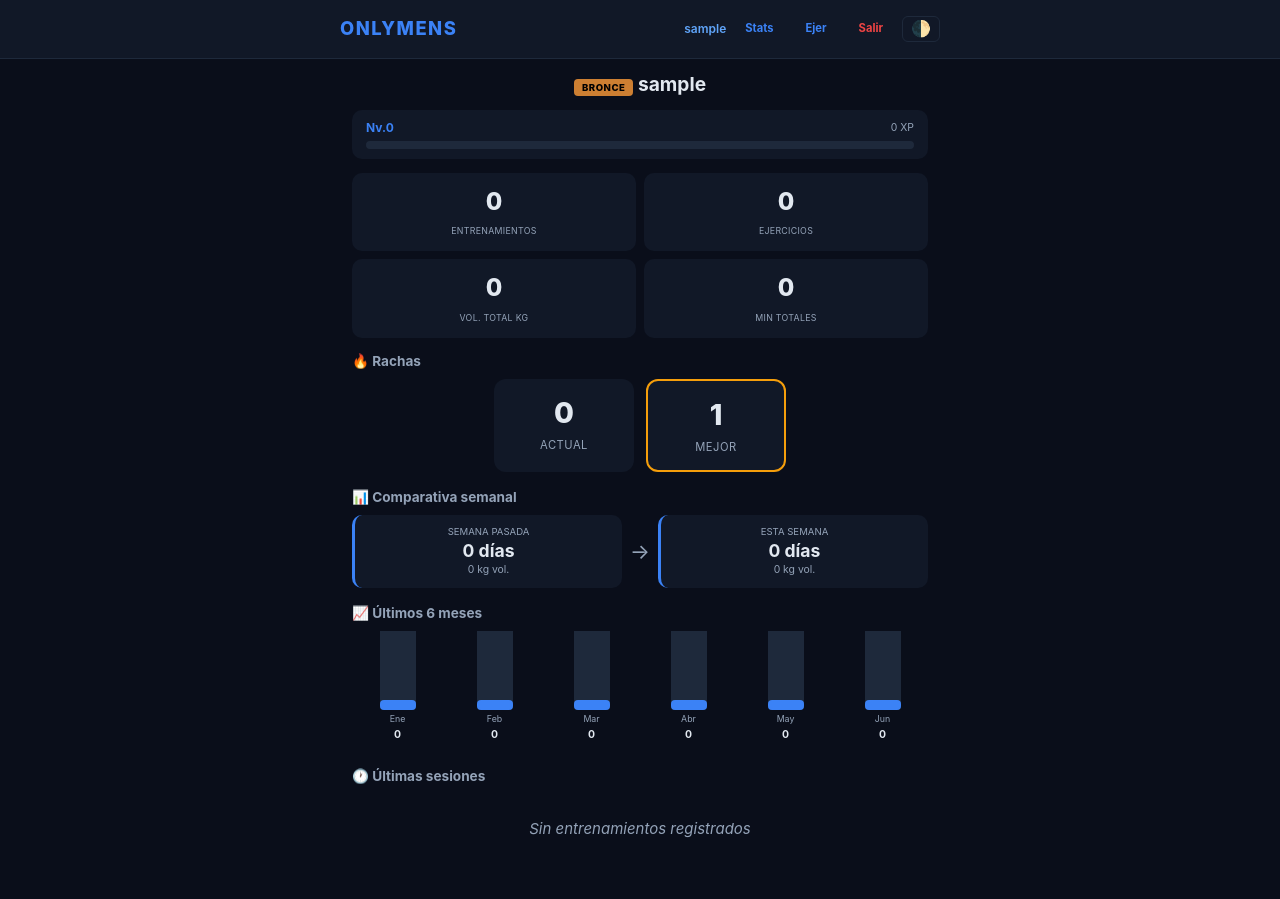
After one commit to Litios0912/reto-entrenamiento, a Flask app: page /stats/1 in a window 1280 px wide. The commit adds this page. Run offline with Flask 3, Linux system fonts and the light colour scheme; the visitor is signed in with stand-in values (Sample User, id 1); data comes from the database, SQL or seed files in the repository; data that the repository does not hold is empty.

Commit message:
feat: stats page detallada por usuario con progreso semanal, histórico 6 meses, rachas y comparativas

```diff
--- a/app.py
+++ b/app.py
@@ -888,6 +888,113 @@ def calendario_view(view, year, month, day):
         return render_template('calendario.html', **ctx)
 
 
+# ─── Stats / Perfil ────────────────────────────────────────────────
+
+@app.route('/stats')
+@login_required
+def stats_self():
+    return redirect(url_for('stats', user_id=current_user.id))
+
+
+@app.route('/stats/<int:user_id>')
+@login_required
+def stats(user_id):
+    user = db.session.get(User, user_id)
+    if not user:
+        flash('Usuario no encontrado')
+        return redirect(url_for('progreso'))
+
+    all_sessions = TrainingSession.query.filter_by(user_id=user_id)\
+        .order_by(TrainingSession.date).all()
+
+    total_sessions = len(all_sessions)
+    total_exercises = sum(len(s.exercises) for s in all_sessions)
+    total_volume = sum(e.volume() for s in all_sessions for e in s.exercises)
+    total_duration = sum(s.duration_minutes or 0 for s in all_sessions)
+    total_weight_logs = BodyWeight.query.filter_by(user_id=user_id).count()
+
+    pxp = PlayerXP.query.get(user_id)
+    rank_info = get_rank_config(pxp.rank if pxp else 'bronze')
+    xp_current = pxp.xp if pxp else 0
+    xp_level = pxp.level if pxp else 0
+
+    current_streak = get_streak(user_id)
+
+    best_streak = 0
+    streak_count = 0
+    prev_date = None
+    for s in all_sessions:
+        if prev_date:
+            diff = (s.date - prev_date).days
+            if diff == 1:
+                streak_count += 1
+            elif diff > 1:
+                streak_count = 0
+        else:
+            streak_count = 0
+        best_streak = max(best_streak, streak_count)
+        prev_date = s.date
+    best_streak += 1
+
+    this_monday, this_sunday = week_range()
+    last_monday = this_monday - timedelta(days=7)
+    last_sunday = this_sunday - timedelta(days=7)
+
+    this_week_sessions = get_sessions_in_range(user_id, this_monday, this_sunday)
+    this_week_days = len(this_week_sessions)
+    this_week_vol = sum(e.volume() for s in this_week_sessions for e in s.exercises)
+
+    last_week_sessions = get_sessions_in_range(user_id, last_monday, last_sunday)
+    last_week_days = len(last_week_sessions)
+    last_week_vol = sum(e.volume() for s in last_week_sessions for e in s.exercises)
+
+    months_data = []
+    for i in range(5, -1, -1):
+        y = this_monday.year
+        m = this_monday.month - i
+        while m < 1:
+            m += 12
+            y -= 1
+        while m > 12:
+            m -= 12
+            y += 1
+        first, last = month_range(y, m)
+        count = sum(1 for s in all_sessions if first <= s.date <= last)
+        months_data.append({
+            'name': ['Enero','Febrero','Marzo','Abril','Mayo','Junio',
+                     'Julio','Agosto','Septiembre','Octubre','Noviembre','Diciembre'][m-1][:3],
+            'count': count,
+            'max': 31,
+        })
+    max_count = max(m['count'] for m in months_data) or 1
+
+    recent_sessions = TrainingSession.query.filter_by(user_id=user_id)\
+        .order_by(TrainingSession.date.desc()).limit(10).all()
+
+    body_weights = BodyWeight.query.filter_by(user_id=user_id)\
+        .order_by(BodyWeight.date.desc()).all()
+
+    return render_template('stats.html',
+        target_user=user, rank_info=rank_info,
+        xp=xp_current, level=xp_level,
+        total_sessions=total_sessions,
+        total_exercises=total_exercises,
+        total_volume=round(total_volume),
+        total_duration=total_duration,
+        total_weight_logs=total_weight_logs,
+        current_streak=current_streak,
+        best_streak=best_streak,
+        this_week_days=this_week_days,
+        this_week_vol=round(this_week_vol),
+        last_week_days=last_week_days,
+        last_week_vol=round(last_week_vol),
+        months_data=months_data,
+        max_count=max_count,
+        recent_sessions=recent_sessions,
+        body_weights=body_weights,
+        is_owner=(current_user.id == user_id))
+
+
 # ─── Admin ──────────────────────────────────────────────────────────
 
 @app.route('/admin')
--- a/static/style.css
+++ b/static/style.css
@@ -497,6 +497,80 @@ tr.nocumple td:first-child { border-left: 3px solid var(--danger); }
 .cal-year-bar-fill { height: 100%; background: var(--accent); border-radius: 2px; }
 .cal-year-total { text-align: center; margin-top: 12px; font-size: 0.85rem; color: var(--text2); }
 
+/* ─── Stats Page ───────────────────────────────────────────────── */
+.stats-header { text-align: center; margin-bottom: 12px; }
+.stats-header h1 { font-size: 1.2rem; }
+.stats-grid { display: grid; grid-template-columns: 1fr 1fr; gap: 8px; margin-bottom: 14px; }
+.stat-card-lg {
+    background: var(--bg2); border-radius: 10px; padding: 12px;
+    text-align: center;
+}
+.stat-num-lg { display: block; font-size: 1.5rem; font-weight: 800; }
+.stats-section { margin-bottom: 16px; }
+.stats-section h2 { font-size: 0.85rem; color: var(--text2); margin-bottom: 8px; }
+
+.streak-row { display: flex; gap: 12px; justify-content: center; }
+.streak-box {
+    background: var(--bg2); border-radius: 12px; padding: 14px 24px;
+    text-align: center; flex: 1; max-width: 140px;
+}
+.streak-box.best { border: 2px solid var(--warn); }
+.streak-num { display: block; font-size: 1.8rem; font-weight: 800; }
+.streak-label { font-size: 0.7rem; color: var(--text2); text-transform: uppercase; letter-spacing: 0.5px; }
+
+.week-compare { display: flex; align-items: center; gap: 8px; justify-content: center; }
+.week-compare-box {
+    background: var(--bg2); border-radius: 10px; padding: 10px 16px;
+    text-align: center; flex: 1;
+}
+.week-compare-box.up { border-left: 3px solid var(--accent); }
+.week-compare-box.down { border-left: 3px solid var(--danger); }
+.wc-label { display: block; font-size: 0.6rem; color: var(--text2); text-transform: uppercase; }
+.wc-num { display: block; font-size: 1.1rem; font-weight: 700; }
+.wc-sub { display: block; font-size: 0.65rem; color: var(--text2); }
+.week-compare-arrow { font-size: 1.3rem; color: var(--text2); }
+
+.month-chart {
+    display: flex; align-items: flex-end; gap: 6px;
+    height: 120px; padding: 8px 0; overflow-x: auto;
+}
+.month-bar-wrapper {
+    display: flex; flex-direction: column; align-items: center; gap: 3px; flex: 1;
+}
+.month-bar-bg {
+    width: 100%; max-width: 36px; height: 100px;
+    background: var(--bar-bg); border-radius: 4px; position: relative;
+    display: flex; align-items: flex-end;
+}
+.month-bar-fill {
+    width: 100%; background: var(--accent); border-radius: 4px;
+    transition: height .3s; min-height: 4px;
+}
+.month-bar-label { font-size: 0.55rem; color: var(--text2); }
+.month-bar-count { font-size: 0.65rem; font-weight: 700; }
+
+.weight-mini-chart {
+    display: flex; gap: 8px; overflow-x: auto; padding: 8px 0;
+}
+.weight-dot-wrapper {
+    display: flex; flex-direction: column; align-items: center; gap: 2px;
+    min-width: 50px;
+}
+.weight-dot-val { font-size: 0.85rem; font-weight: 700; }
+.weight-dot-date { font-size: 0.55rem; color: var(--text2); }
+
+.stats-session-card {
+    background: var(--bg2); border-radius: 8px; margin-bottom: 4px;
+}
+.stats-session-link {
+    display: flex; align-items: center; gap: 10px;
+    padding: 10px 14px; text-decoration: none; color: inherit;
+}
+.stats-session-date { font-weight: 600; font-size: 0.85rem; flex: 1; }
+.stats-session-dur { font-size: 0.75rem; color: var(--text2); }
+.stats-session-ex { font-size: 0.75rem; color: var(--accent); }
+.stats-session-vol { font-size: 0.75rem; color: var(--warn); font-weight: 600; }
+
 @media (min-width: 768px) {
     body { padding-bottom: 8px; }
     .bottom-nav { display: none; }
--- a/templates/base.html
+++ b/templates/base.html
@@ -16,6 +16,7 @@
                     {% if current_user.is_admin %}
                         <a href="{{ url_for('admin') }}" class="btn-link btn-small" style="font-size:0.7rem;">Admin</a>
                     {% endif %}
+                    <a href="{{ url_for('stats_self') }}" class="btn-link btn-small" style="font-size:0.7rem;">Stats</a>
                     <a href="{{ url_for('ejercicios_personalizados') }}" class="btn-link btn-small" style="font-size:0.7rem;">Ejer</a>
                     <a href="{{ url_for('logout') }}" class="btn-link btn-small" style="font-size:0.7rem;color:var(--danger);">Salir</a>
                 {% endif %}
--- a/templates/dashboard.html
+++ b/templates/dashboard.html
@@ -75,5 +75,8 @@
             ⚠️ Te faltan {{ 5 - trained_count }} día(s) - Sanción: ${{ penalty }}
         {% endif %}
     </div>
+    <div style="text-align:center;margin-top:12px;">
+        <a href="{{ url_for('stats_self') }}" class="btn btn-secondary">📊 Ver estadísticas completas</a>
+    </div>
 </div>
 {% endblock %}
--- a/templates/progreso.html
+++ b/templates/progreso.html
@@ -30,7 +30,7 @@
             <tr class="{{ 'cumple' if r.cumple else 'nocumple' }}">
                 <td>{{ loop.index }}</td>
                 <td class="user-cell">
-                    <a href="{{ url_for('ver_ultima_sesion_usuario', user_id=r.user.id) }}" class="username" style="color:{{ rank.color }};">{{ r.user.username }}</a>
+                    <a href="{{ url_for('stats', user_id=r.user.id) }}" class="username" style="color:{{ rank.color }};">{{ r.user.username }}</a>
                     <div class="mini-days">
                         {% for day in week_days %}
                             <span class="mini-day {{ 'ok' if day in r.trained_dates else 'no' }}"
--- /dev/null
+++ b/templates/stats.html
@@ -0,0 +1,131 @@
+{% extends "base.html" %}
+{% block content %}
+<div class="stats-page">
+    <div class="stats-header">
+        <h1>
+            <span class="rank-badge" style="background:{{ rank_info.color }};color:#000;">{{ rank_info.name }}</span>
+            {{ target_user.username }}
+        </h1>
+        {% if not is_owner %}
+            <a href="{{ url_for('progreso') }}" class="btn-link">← Volver al grupo</a>
+        {% endif %}
+    </div>
+
+    <div class="xp-bar-container" style="margin-bottom:14px;">
+        <div class="xp-header">
+            <span class="xp-level">Nv.{{ level }}</span>
+            <span class="xp-count">{{ xp }} XP</span>
+        </div>
+        <div class="xp-bar-bg">
+            {% set xp_prev = level * (level + 1) * 50 %}
+            {% set xp_next = (level + 1) * (level + 2) * 50 %}
+            {% set xp_prog = xp - xp_prev %}
+            {% set xp_need = xp_next - xp_prev %}
+            {% set xp_pct = (xp_prog / xp_need * 100) if xp_need > 0 else 0 %}
+            <div class="xp-bar-fill" style="width:{{ xp_pct }}%;background:{{ rank_info.color }};"></div>
+        </div>
+    </div>
+
+    <div class="stats-grid">
+        <div class="stat-card-lg">
+            <span class="stat-num-lg">{{ total_sessions }}</span>
+            <span class="stat-label">Entrenamientos</span>
+        </div>
+        <div class="stat-card-lg">
+            <span class="stat-num-lg">{{ total_exercises }}</span>
+            <span class="stat-label">Ejercicios</span>
+        </div>
+        <div class="stat-card-lg">
+            <span class="stat-num-lg">{{ total_volume }}</span>
+            <span class="stat-label">Vol. total kg</span>
+        </div>
+        <div class="stat-card-lg">
+            <span class="stat-num-lg">{{ total_duration }}</span>
+            <span class="stat-label">Min totales</span>
+        </div>
+    </div>
+
+    <section class="stats-section">
+        <h2>🔥 Rachas</h2>
+        <div class="streak-row">
+            <div class="streak-box">
+                <span class="streak-num">{{ current_streak }}</span>
+                <span class="streak-label">Actual</span>
+            </div>
+            <div class="streak-box best">
+                <span class="streak-num">{{ best_streak }}</span>
+                <span class="streak-label">Mejor</span>
+            </div>
+        </div>
+    </section>
+
+    <section class="stats-section">
+        <h2>📊 Comparativa semanal</h2>
+        <div class="week-compare">
+            <div class="week-compare-box {{ 'up' if this_week_days >= last_week_days else 'down' }}">
+                <span class="wc-label">Semana pasada</span>
+                <span class="wc-num">{{ last_week_days }} días</span>
+                <span class="wc-sub">{{ last_week_vol }} kg vol.</span>
+            </div>
+            <div class="week-compare-arrow">→</div>
+            <div class="week-compare-box {{ 'up' if this_week_days >= last_week_days else 'down' }}">
+                <span class="wc-label">Esta semana</span>
+                <span class="wc-num">{{ this_week_days }} días</span>
+                <span class="wc-sub">{{ this_week_vol }} kg vol.</span>
+            </div>
+        </div>
+    </section>
+
+    <section class="stats-section">
+        <h2>📈 Últimos 6 meses</h2>
+        <div class="month-chart">
+            {% for m in months_data %}
+                <div class="month-bar-wrapper">
+                    <div class="month-bar-bg">
+                        <div class="month-bar-fill" style="height:{{ (m.count / max_count * 80)|int + 10 }}%;"></div>
+                    </div>
+                    <span class="month-bar-label">{{ m.name }}</span>
+                    <span class="month-bar-count">{{ m.count }}</span>
+                </div>
+            {% endfor %}
+        </div>
+    </section>
+
+    {% if body_weights %}
+    <section class="stats-section">
+        <h2>⚖️ Peso corporal</h2>
+        <div class="weight-mini-chart">
+            {% for bw in body_weights[:10] %}
+                <div class="weight-dot-wrapper">
+                    <span class="weight-dot-val">{{ bw.weight_kg }}</span>
+                    <span class="weight-dot-date">{{ bw.date.strftime('%d/%m') }}</span>
+                </div>
+            {% endfor %}
+        </div>
+    </section>
+    {% endif %}
+
+    <section class="stats-section">
+        <h2>🕐 Últimas sesiones</h2>
+        {% if recent_sessions %}
+            {% for s in recent_sessions %}
+                <div class="stats-session-card">
+                    <a href="{{ url_for('ver_sesion_usuario', user_id=target_user.id, sesion_id=s.id) if not is_owner else url_for('ver_sesion', sesion_id=s.id) }}" class="stats-session-link">
+                        <span class="stats-session-date">{{ s.date.strftime('%a %d/%m') }}</span>
+                        {% if s.duration_minutes %}
+                            <span class="stats-session-dur">{{ s.duration_minutes }}'</span>
+                        {% endif %}
+                        <span class="stats-session-ex">{{ s.exercises|length }} ej.</span>
+                        {% if s.exercises %}
+                            {% set svol = s.exercises|sum(attribute='volume') %}
+                            <span class="stats-session-vol">{{ svol }} kg</span>
+                        {% endif %}
+                    </a>
+                </div>
+            {% endfor %}
+        {% else %}
+            <div class="empty-state">Sin entrenamientos registrados</div>
+        {% endif %}
+    </section>
+</div>
+{% endblock %}
```
